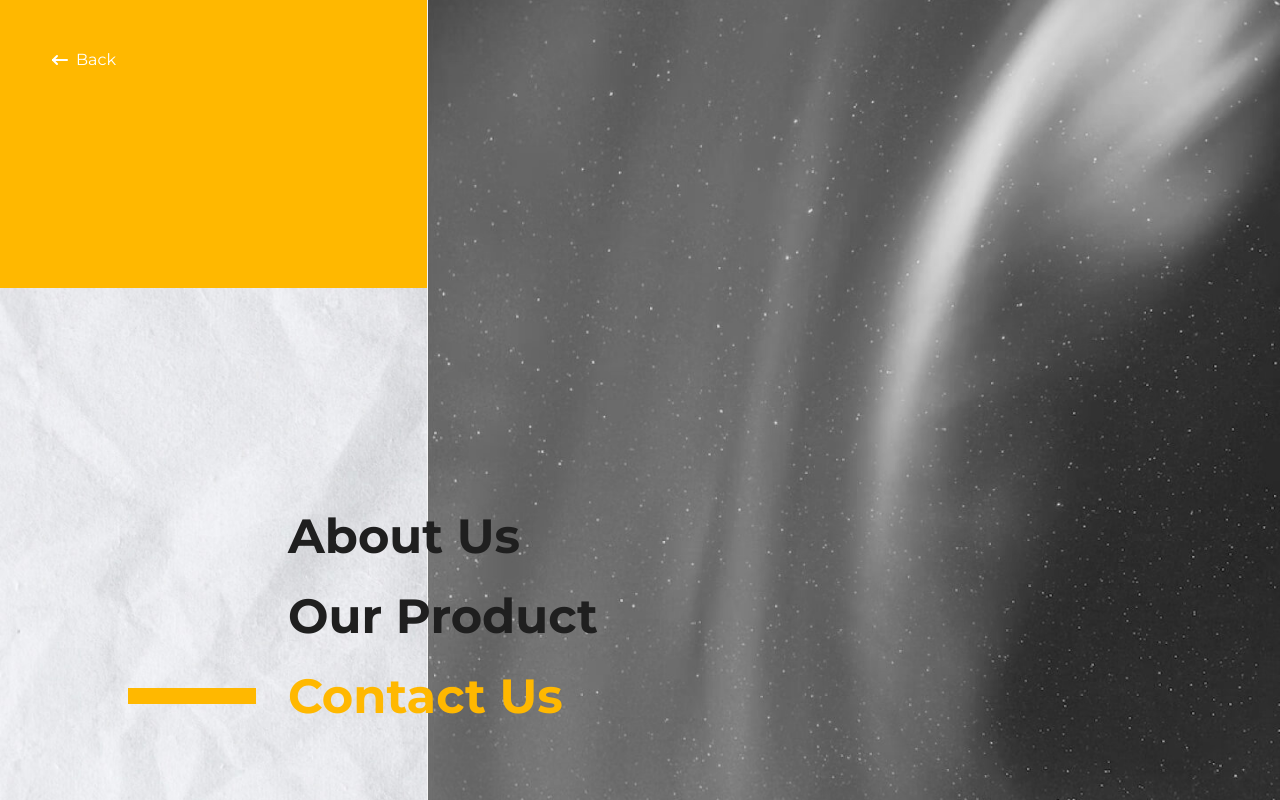
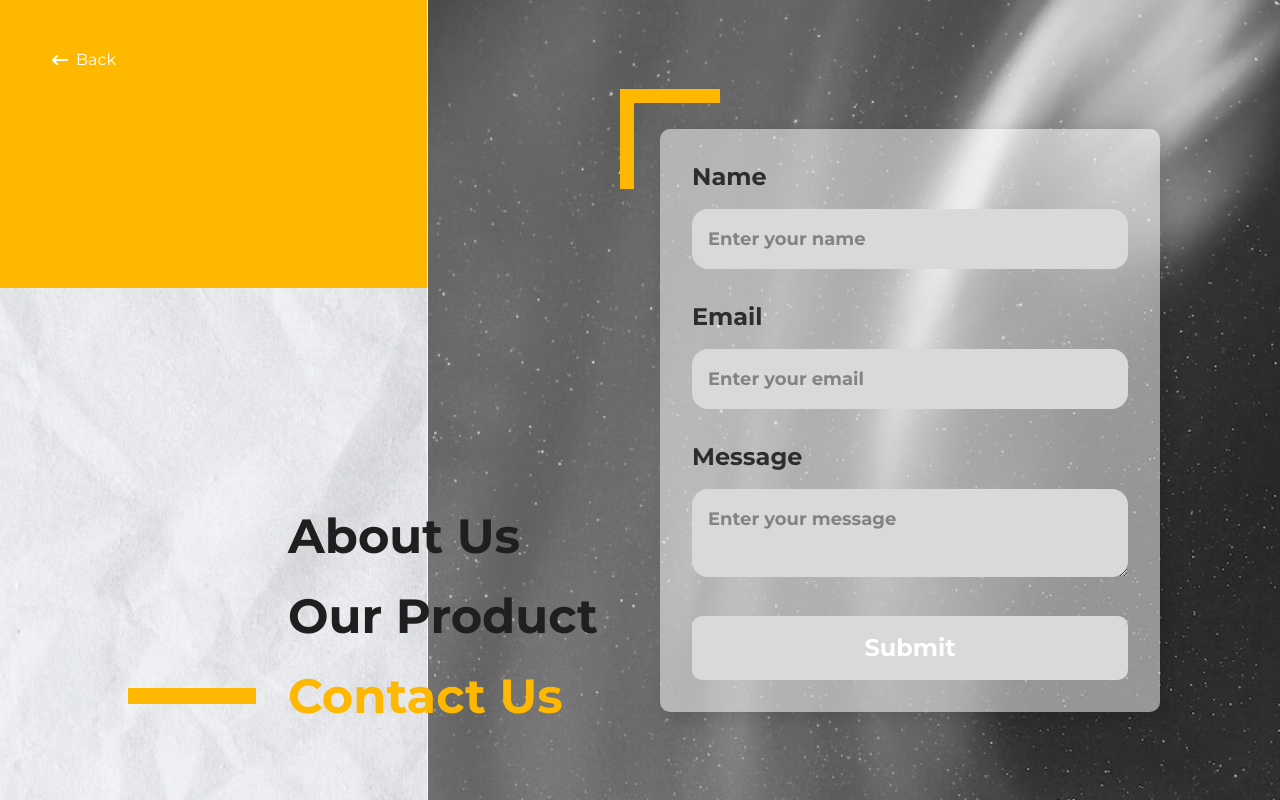
Before and after one commit to hendrasan/test-cognotiv, a Vue app: page /main in a window 1280 px wide. Both pictures are taken after a click on the link "Contact Us". Built offline with nearby package versions, Linux system fonts and the light colour scheme.

Commit message:
feat: contact content

```diff
--- a/src/components/base/VButton.vue
+++ b/src/components/base/VButton.vue
@@ -27,6 +27,7 @@ const isLink = computed(() => {
     :type="!isLink && type"
     :class="
       cn(
+        'disabled:bg-gray',
         'bg-primary hover:bg-primary/90 transition-colors rounded-2lg text-white py-2 px-4 lg:py-4 lg:px-6 text-lg lg:text-2xl font-bold',
         classNames
       )
--- /dev/null
+++ b/src/components/content/ContactContent.vue
@@ -0,0 +1,87 @@
+<script setup lang="ts">
+import { cn } from '@/lib/cn'
+import VButton from '@/components/base/VButton.vue'
+import InputText from '../form/InputText.vue'
+import InputTextarea from '../form/InputTextarea.vue'
+import { computed, reactive } from 'vue'
+
+defineProps<{
+  isMounted: boolean
+}>()
+
+defineEmits<{
+  (e: 'click-button'): void
+}>()
+
+const form = reactive({
+  name: '',
+  email: '',
+  message: ''
+})
+
+const isDisabled = computed(() => {
+  return !form.name || !form.email || !form.message
+})
+
+const onSubmitForm = () => {
+  alert('form submitted')
+
+  form.name = ''
+  form.email = ''
+  form.message = ''
+}
+</script>
+
+<template>
+  <div
+    :class="
+      cn(
+        'relative',
+        'before:hidden before:lg:block after:hidden after:lg:block',
+        'before:absolute before:-top-10 before:-left-10 before:bg-primary before:h-[14px] ',
+        'after:absolute after:-top-10 after:-left-10 after:bg-primary after:w-[14px] ',
+        'before:transition-width after:transition-height before:transition-timing-snappier after:transition-timing-snappier',
+        isMounted ? 'before:w-[100px] after:h-[100px]' : 'before:w-0 after:h-0 '
+      )
+    "
+  >
+    <div
+      :class="
+        cn(
+          'bg-white/50 shadow-card text-neutral rounded-2lg p-4 lg:p-8 2xl:p-12 lg:opacity-100 scale-0 lg:min-w-[500px]',
+          isMounted ? 'transition-timing-snappier scale-100 transition-transform' : 'scale-0'
+        )
+      "
+    >
+      <form class="space-y-4 lg:space-y-8" @submit.prevent="onSubmitForm">
+        <input-text
+          id="name"
+          label="Name"
+          placeholder="Enter your name"
+          v-model="form.name"
+          required
+        />
+
+        <input-text
+          id="email"
+          label="Email"
+          type="email"
+          placeholder="Enter your email"
+          v-model="form.email"
+          required
+        />
+
+        <input-textarea
+          id="message"
+          label="Message"
+          type="message"
+          placeholder="Enter your message"
+          v-model="form.message"
+          required
+        />
+
+        <v-button type="submit" :disabled="isDisabled" classNames="w-full">Submit</v-button>
+      </form>
+    </div>
+  </div>
+</template>
--- /dev/null
+++ b/src/components/form/InputText.vue
@@ -0,0 +1,43 @@
+<script setup lang="ts">
+const props = withDefaults(
+  defineProps<{
+    id: string
+    label: string
+    modelValue: string
+    type?: string
+    placeholder?: string
+  }>(),
+  {
+    type: 'text'
+  }
+)
+
+const emit = defineEmits(['update:modelValue'])
+
+const updateValue = (e: Event) => {
+  emit('update:modelValue', (e.target as HTMLInputElement).value)
+}
+</script>
+
+<template>
+  <div class="space-y-2 lg:space-y-4 2xl:space-y-6">
+    <label
+      v-if="label"
+      class="block font-bold text-neutral text-lg lg:text-2xl 2xl:text-3xl"
+      :for="id"
+    >
+      {{ label }}
+    </label>
+    <div class="relative">
+      <input
+        :id="id"
+        v-bind="$attrs"
+        :type="type"
+        :placeholder="placeholder"
+        :value="modelValue"
+        @input="updateValue"
+        class="w-full rounded-2xl bg-gray text-base lg:text-lg font-bold placeholder:text-[rgba(45,45,45,0.50)] py-4 px-4"
+      />
+    </div>
+  </div>
+</template>
--- /dev/null
+++ b/src/components/form/InputTextarea.vue
@@ -0,0 +1,37 @@
+<script setup lang="ts">
+defineProps<{
+  id: string
+  label: string
+  modelValue: string
+  placeholder?: string
+}>()
+
+const emit = defineEmits(['update:modelValue'])
+
+const updateValue = (e: Event) => {
+  emit('update:modelValue', (e.target as HTMLInputElement).value)
+}
+</script>
+
+<template>
+  <div class="space-y-2 lg:space-y-4 2xl:space-y-6">
+    <label
+      v-if="label"
+      class="block font-bold text-neutral text-lg lg:text-2xl 2xl:text-3xl"
+      :for="id"
+    >
+      {{ label }}
+    </label>
+    <div class="relative">
+      <textarea
+        :id="id"
+        v-bind="$attrs"
+        :placeholder="placeholder"
+        :value="modelValue"
+        @input="updateValue"
+        rows="2"
+        class="w-full rounded-2xl bg-gray text-base lg:text-lg font-bold placeholder:text-[rgba(45,45,45,0.50)] py-4 px-4"
+      />
+    </div>
+  </div>
+</template>
--- a/src/views/MainView.vue
+++ b/src/views/MainView.vue
@@ -6,6 +6,7 @@ import IconArrowLeft from '@/components/icons/IconArrowLeft.vue'
 import NavItem from '@/components/ui/NavItem.vue'
 import ContentBg from '@/components/ui/ContentBg.vue'
 import AboutContent from '@/components/content/AboutContent.vue'
+import ContactContent from '@/components/content/ContactContent.vue'
 
 const isLeaving = ref(false)
 const isMounted = ref(false)
@@ -131,6 +132,15 @@ const setActiveMenu = async (menu: string) => {
       <!-- Product content -->
 
       <!-- Contact content -->
+      <ContactContent
+        v-if="activeMenu === 'contact'"
+        :isMounted="isMounted"
+        @click-button="
+          () => {
+            console.log('form submitted')
+          }
+        "
+      />
     </div>
   </div>
 </template>
```
